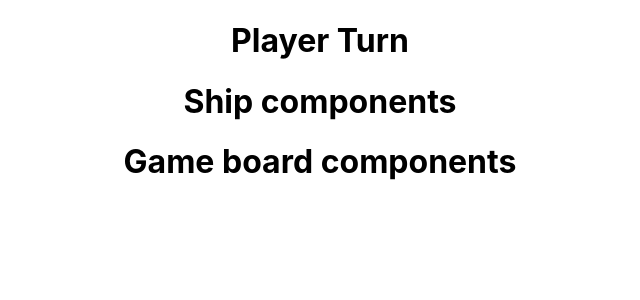
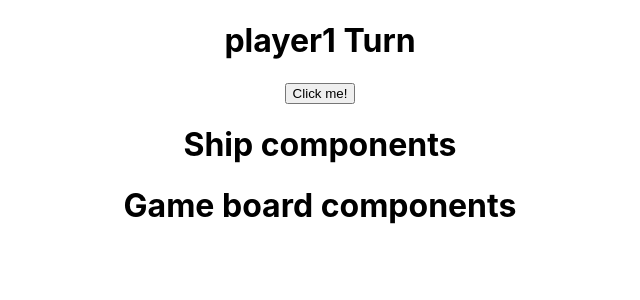
Before and after one commit to jalvarez2016/battle-ship, a React (Create React App) app: page / in a window 1280 px wide. Shown: the top 300 px of the page, without its empty margins (320-960 px from the left). Built offline with nearby package versions, Linux system fonts and the light colour scheme.

Commit message:
player turn

```diff
--- a/src/playerTurn.jsx
+++ b/src/playerTurn.jsx
@@ -1,11 +1,21 @@
-import React, { Component } from 'react';
+import React, { Component, useState } from 'react';
 
-class PlayerTurn extends Component {
-  render() {
-    return (
-      <h1>Player Turn</h1>
-    );
-  }
+function PlayerTurn (props){
+
+
+      const [ player,setPlayer
+      ] =
+      useState('player1');
+      return (<>
+      <h1>{player} Turn</h1>
+      <button onClick= {()=>{
+        if (player === 'player1'){
+        setPlayer ('player2')};
+        if (player === 'player2'){
+          setPlayer ('player1')
+        };
+      }}>Click me!</button>
+      </>)
 }
 
 export default PlayerTurn;
```
Also changed, not shown: 1 other file (tests, documents, lock files or other folders).
